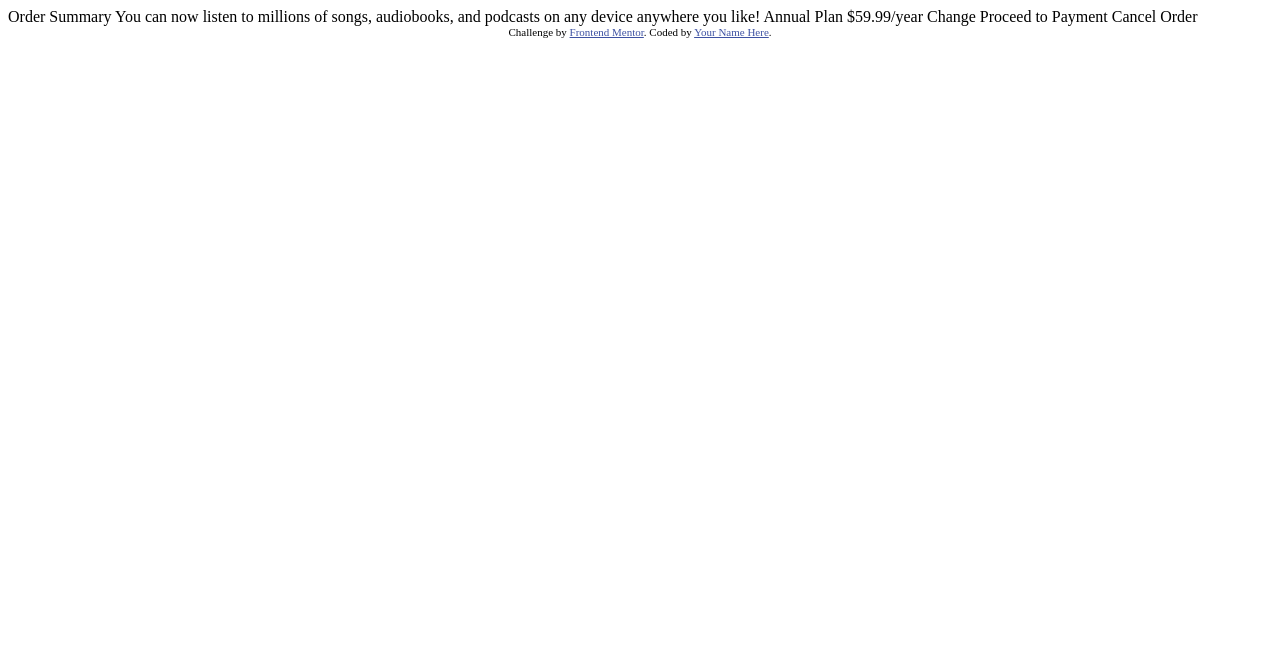
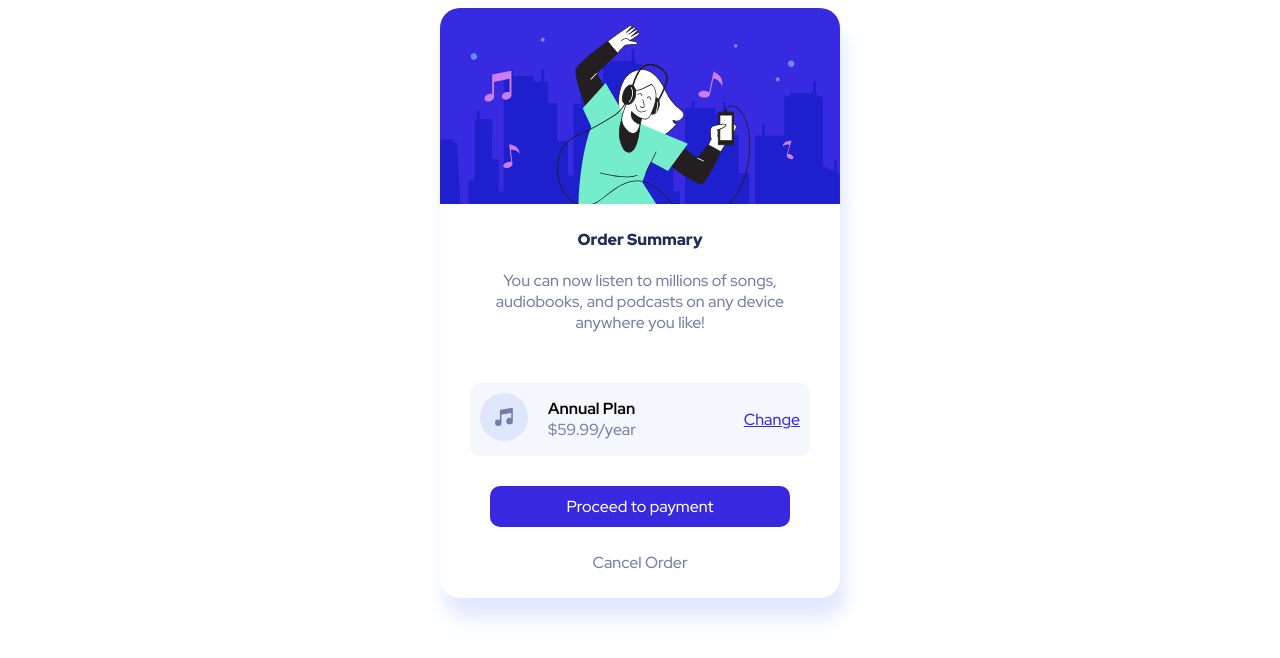
Before and after one commit to MohamedGouaouri/order-summary-component, a plain HTML site: page index.html in a window 1280 px wide. Drawn offline with Linux system fonts and the light colour scheme.

Commit message:
design finished

```diff
--- a/index.html
+++ b/index.html
@@ -1,37 +1,81 @@
 <!DOCTYPE html>
 <html lang="en">
+
 <head>
   <meta charset="UTF-8">
-  <meta name="viewport" content="width=device-width, initial-scale=1.0"> <!-- displays site properly based on user's device -->
+  <meta name="viewport" content="width=device-width, initial-scale=1.0">
+  <!-- displays site properly based on user's device -->
 
   <link rel="icon" type="image/png" sizes="32x32" href="./images/favicon-32x32.png">
 
   <title>Frontend Mentor | Order summary card</title>
-
+  <link rel="stylesheet" href="style.css">
   <!-- Feel free to remove these styles or customise in your own stylesheet 👍 -->
   <style>
-    .attribution { font-size: 11px; text-align: center; }
-    .attribution a { color: hsl(228, 45%, 44%); }
+    .attribution {
+      font-size: 11px;
+      text-align: center;
+    }
+
+    .attribution a {
+      color: hsl(228, 45%, 44%);
+    }
   </style>
 </head>
+
 <body>
 
-  Order Summary
+  <div class="box">
+    <div class="hero">
+      <img src="images/illustration-hero.svg" alt="" width="400px">
+    </div>
+    <div class="content">
+      <div class="box-title">
+        Order Summary
+      </div>
+      <div class="box-text">
+        You can now listen to millions of songs, audiobooks, and podcasts on any
+        device anywhere you like!
+      </div>
+      <div class="plan">
+        <div class="icon">
+          <img src="images/icon-music.svg" alt="">
+        </div>
+        <div class="price">
+          <div>
+            Annual Plan
+          </div>
+          <span>$59.99/year</span>
+        </div>
+        <a href="#">Change</a>
+      </div>
 
-  You can now listen to millions of songs, audiobooks, and podcasts on any
-  device anywhere you like!
+      <div class="btn b1">
+        Proceed to payment
+      </div>
+      <div class="btn b2">
+        Cancel Order
+      </div>
+    </div>
+  </div>
 
-  Annual Plan
+  <!-- Order Summary -->
+
+  <!-- You can now listen to millions of songs, audiobooks, and podcasts on any
+  device anywhere you like! -->
+
+  <!-- Annual Plan
   $59.99/year
 
   Change
 
   Proceed to Payment
-  Cancel Order
+  Cancel Order -->
 
-  <div class="attribution">
+  <!-- <div class="attribution">
     Challenge by <a href="https://www.frontendmentor.io?ref=challenge" target="_blank">Frontend Mentor</a>.
     Coded by <a href="#">Your Name Here</a>.
-  </div>
+  </div> -->
 </body>
+
 </html>
--- /dev/null
+++ b/style.css
@@ -0,0 +1,92 @@
+@import url('https://fonts.googleapis.com/css2?family=Poppins:wght@200;400;600&family=Red+Hat+Display:wght@500;700;900&family=Roboto:wght@100;300;400&display=swap');
+
+:root{
+    --pale-blue-primary: hsl(225, 100%, 94%);
+    --bright-blue-primary: hsl(245, 75%, 52%);
+    --pale-blue-neutral: hsl(225, 100%, 98%);
+    --desaturated-blue-neutral: hsl(224, 23%, 55%);
+    --dark-blue-neutral: hsl(223, 47%, 23%);
+    --body-font-size: 16px;
+    --font-weight-mid: 500;
+    --font-weight-bold: 700;
+    --font-weight-bolder: 900;
+    --box-width: 400px
+}
+
+body{
+    display: flex;
+    justify-content: center;
+    font-family: 'Red Hat Display', sans-serif;
+    font-size: var(--body-font-size);
+}
+
+.box{
+    display: flex;
+    flex-direction: column;
+    width: var(--box-width);
+    border-radius: 20px;
+    box-shadow: 5px 20px 20px  var(--pale-blue-primary);
+}
+
+.hero img{
+    border-radius: 20px 20px 0 0;
+}
+.box-title{
+    font-weight: var(--font-weight-bolder);
+    text-align: center;
+    color: var(--dark-blue-neutral);
+    padding-top: 20px;
+}
+.box-text{
+    text-align: center;
+    padding: 20px;
+    color: var(--desaturated-blue-neutral);
+}
+
+.plan{
+    display: flex;
+    align-items: center;
+    margin: 30px;
+    padding: 10px;
+    background-color: var(--pale-blue-neutral);
+    border-radius: 10px;
+}
+
+.price{
+    flex: 5;
+    display: flex;
+    flex-direction: column;
+    margin-left: 20px;
+}
+
+
+.price div{
+    font-weight: var(--font-weight-bold);
+}
+.price span{
+    color: var(--desaturated-blue-neutral);
+}
+
+
+a{
+    color: var(--bright-blue-primary);
+}
+
+
+.btn{
+    margin: 15px 50px;
+    padding-top: 10px;
+    padding-bottom: 10px;
+    text-align: center;
+    color: white;
+
+}
+
+.b1{
+    background-color: var(--bright-blue-primary);
+    border-radius: 10px;
+}
+
+.b2{
+    color: var(--desaturated-blue-neutral);
+}
```
